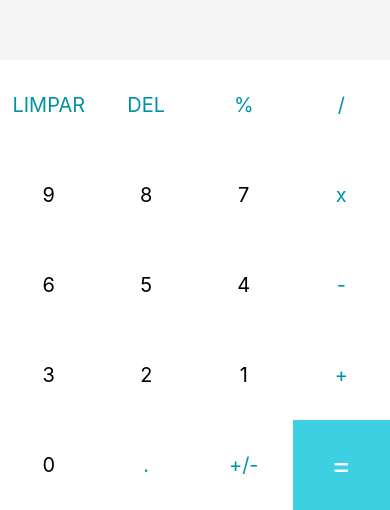
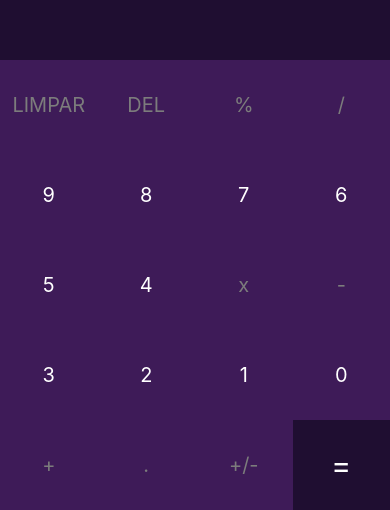
Before and after one commit to Sarahdocs/React-Native-Calculadora, a React Native app in the folder Calculadora/: screen / in a window 390 px wide. Shown: the part 334-844 px from the top of the page. Built offline with nearby package versions, Linux system fonts and the light colour scheme.

Commit message:
Modificação das cores da calculadora

```diff
--- a/Calculadora/App.js
+++ b/Calculadora/App.js
@@ -4,7 +4,7 @@ import { StyleSheet, Text, View, TouchableOpacity, Button } from 'react-native';
 
 export default function App() {
   // Mapeamento de teclas
-  const buttons = ['LIMPAR', 'DEL','%', '/', 9, 8, 7,'x', 6, 5, 4,'-', 3, 2, 1, '+',0,'.','+/-', '=']
+  const buttons = ['LIMPAR', 'DEL','%', '/', 9, 8, 7, 6, 5, 4,'x','-', 3, 2, 1, 0,'+','.','+/-', '=']
 
   const [currentNumber, setCurrentNumber] = useState("")
   const [lastNumber, setLastNumber] = useState("")
@@ -70,16 +70,17 @@ export default function App() {
       </View>
 
       {/* Area onde os botões são exibidos*/}
+
       <View style={styles.buttons}>
 
         {buttons.map((button) =>
           button === '=' ? // Mapeamento do botão =
-        <TouchableOpacity onPress={() => handleInput(button)} key={button} style={[styles.button, {backgroundColor: '#3dd0e3'}]}>
+        <TouchableOpacity onPress={() => handleInput(button)} key={button} style={[styles.button, {backgroundColor: '#1f0e31'}]}>
           <Text style={[styles.textButton, {color: "white", fontSize: 30}]}>{button}</Text>
         </TouchableOpacity>
           : // Mapeamento dos outros botões
           <TouchableOpacity onPress={() => handleInput(button)} key={button} style={styles.button}>
-            <Text style={[styles.textButton, {color: typeof(button) === 'number' ? 'black': '#0093a6'}]}>{button}</Text>
+            <Text style={[styles.textButton, {color: typeof(button) === 'number' ? 'white': '#7c7c7c'}]}>{button}</Text>
           </TouchableOpacity>
         )}
       </View>
@@ -95,10 +96,10 @@ const styles = StyleSheet.create({
   results: {
     flex: 2,
     justifyContent: "center",
-    backgroundColor: "#f5f5f5"
+    backgroundColor: "#1f0e31"
   },
   resultText: {
-    color: "#282F38",
+    color: "white",
     fontSize: 32,
     fontWeight: "bold",
     padding: 12,
@@ -115,7 +116,7 @@ const styles = StyleSheet.create({
     flexWrap: 'wrap',
   },
   button: {
-    backgroundColor: 'white',
+    backgroundColor: '#3e1b58',
     alignItems: 'center',
     justifyContent: 'center',
     minWidth: 90,
@@ -123,7 +124,7 @@ const styles = StyleSheet.create({
     flex: 2,
   },
   textButton: {
-    color: "#7c7c7c",
+    color: "#5c297f",
     fontSize: 20,
   }
 });
```
